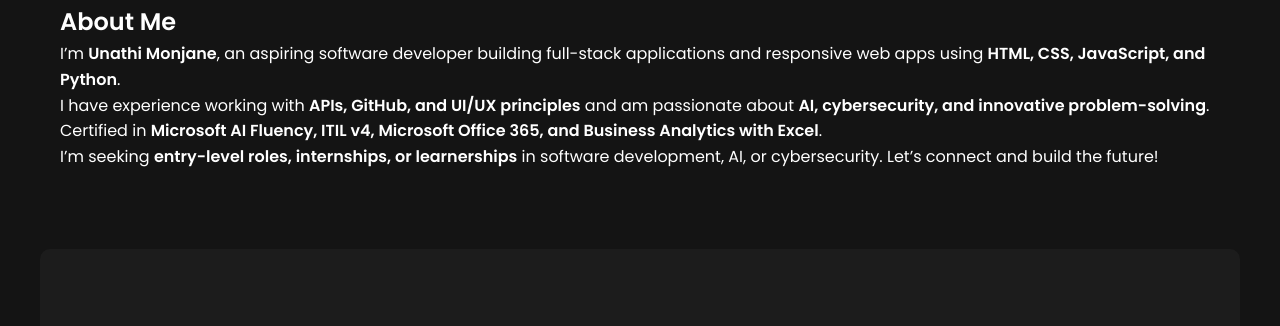
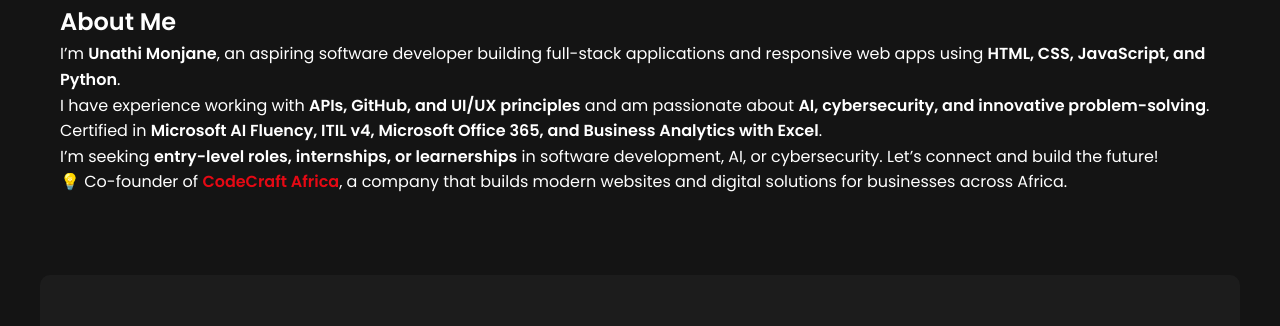
Before and after one commit to Unathi-Monjane/unathi-monjane-portfolio, a plain HTML site: page index.html in a window 1280 px wide. Shown: the part 877-1203 px from the top of the page. Drawn offline with Linux system fonts and the light colour scheme.

Commit message:
Update index.html

```diff
--- a/index.html
+++ b/index.html
@@ -60,7 +60,12 @@
   <p>
     I’m seeking <strong>entry-level roles, internships, or learnerships</strong> in software development, AI, or cybersecurity. Let’s connect and build the future!
   </p>
+  <!-- ===== Added Company Section ===== -->
+  <p>
+    💡 Co-founder of <strong><a href="https://unathi-monjane.github.io/codecraft-africa-portfolio" target="_blank">CodeCraft Africa</a></strong>, a company that builds modern websites and digital solutions for businesses across Africa.
+  </p>
 </section>
+
 
   <!-- ===== Services Section ===== -->
   <section id="services">
```
Lines whose indentation alone changed are shown as unchanged.
